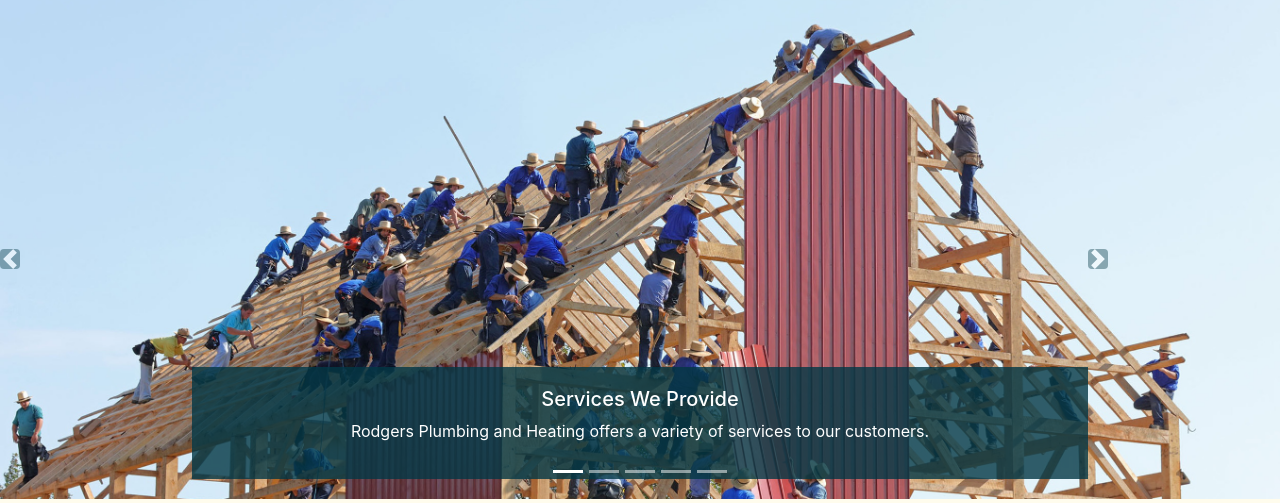
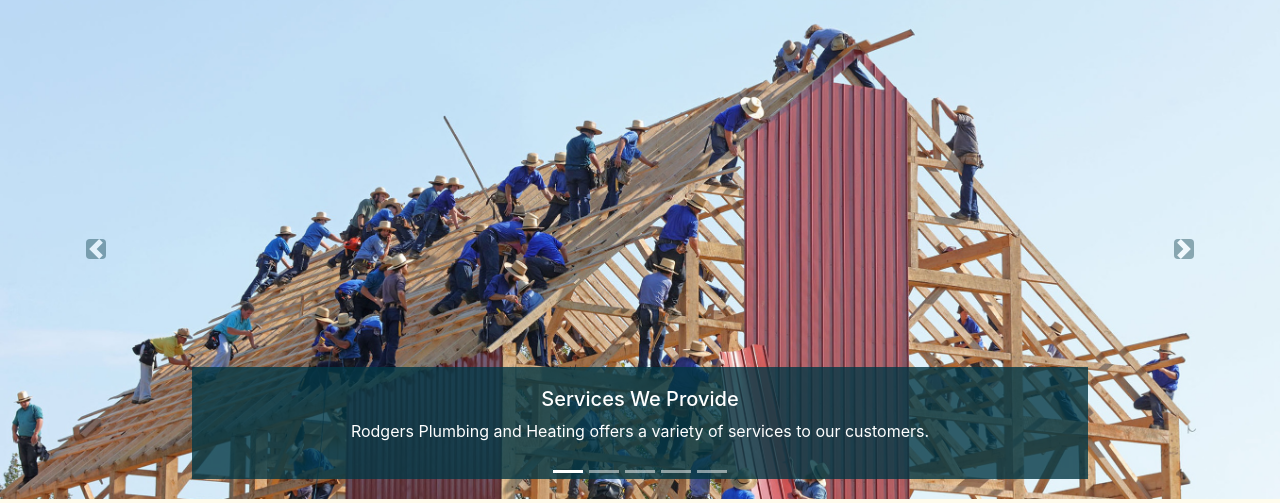
Before and after one commit to Johnthe-dev/rodgers-plumbing-inc, a PHP site: page / in a window 1280 px wide. Shown: the part 1163-1666 px from the top of the page. Run offline with PHP 8.4, Linux system fonts and the light colour scheme; some libraries are stand-ins or nearby versions.

Commit message:
fixed slider buttons

```diff
--- a/public_html/index.html
+++ b/public_html/index.html
@@ -215,12 +215,12 @@
 			</div>
 		</div>
 	</div>
-	<a class="carousel-control-prev d-block" href="#carouselExampleIndicators" role="button" data-slide="prev"
+	<a class="carousel-control-prev d-flex" href="#carouselExampleIndicators" role="button" data-slide="prev"
 		id="previous">
 		<span class="carousel-control-prev-icon rounded d-none d-md-block" aria-hidden="true"></span>
 		<span class="sr-only">Previous</span>
 	</a>
-	<a class="carousel-control-next d-block" href="#carouselExampleIndicators" role="button" data-slide="next"
+	<a class="carousel-control-next d-flex" href="#carouselExampleIndicators" role="button" data-slide="next"
 		id="next">
 		<span class="carousel-control-next-icon rounded d-none d-md-block" aria-hidden="true"></span>
 		<span class="sr-only">Next</span>
--- a/public_html/styles.css
+++ b/public_html/styles.css
@@ -100,8 +100,6 @@ a:hover {
 }
 
 #next span, #previous span {
-	position: absolute;
-	top: 50%;
 	background-color: rgba(3, 55, 69, .8);
 }
 
```
